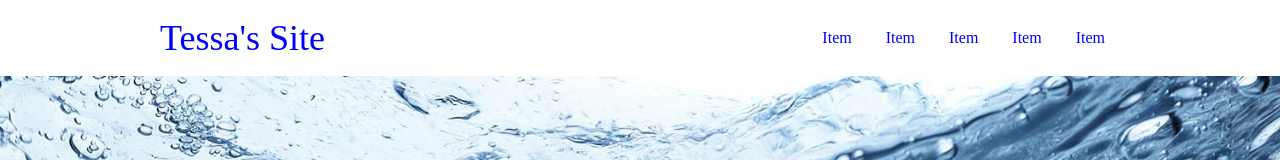
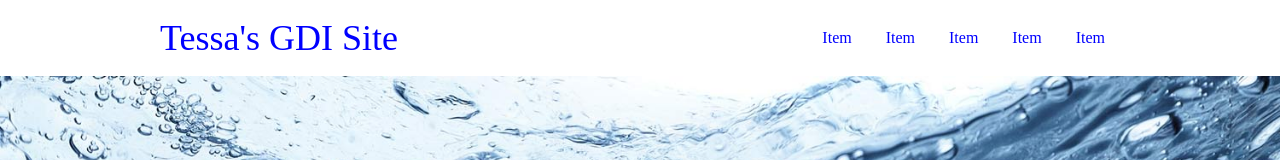
Before and after one commit to tessak22/HTML-CSS-301-Practical-Website-Skills, a plain HTML site: page index.html in a window 1280 px wide. Shown: the top 160 px of the page. Drawn offline with nearby package versions, Linux system fonts and the light colour scheme.

Commit message:
Change title to include GDI

```diff
--- a/index.html
+++ b/index.html
@@ -2,7 +2,7 @@
 <html>
 <head>
 	<meta name="viewport" content="width=device-width, initial-scale=1.0">
-	<title>Tessa's Site</title>
+	<title>Tessa's Girl Develop It Minneapolis Site</title>
 	<link rel="stylesheet" type="text/css" href="css/reset.css">
 	<link rel="stylesheet" type="text/css" href="css/style.css">
 	<link rel="stylesheet" type="text/css" href="css/responsive.css">
@@ -13,7 +13,7 @@
 	<header>
 		<div class="container">
 			<div class="logo">
-				<h1><a href="index.html">Tessa's Site</a></h1>
+				<h1><a href="index.html">Tessa's GDI Site</a></h1>
 			</div>
 			<div class="nav-toggle">
 				<i class="fa fa-bars"></i>
```
